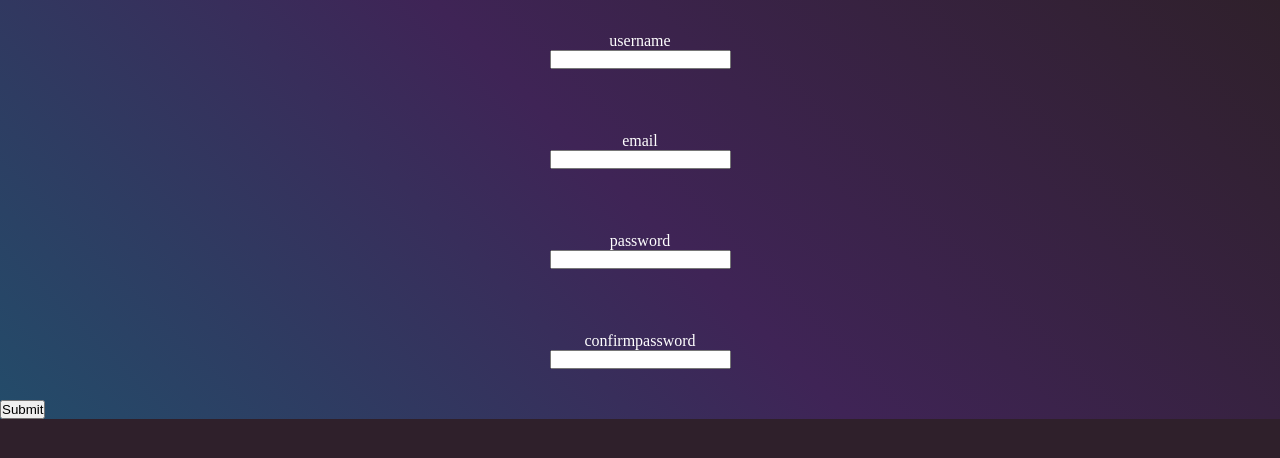
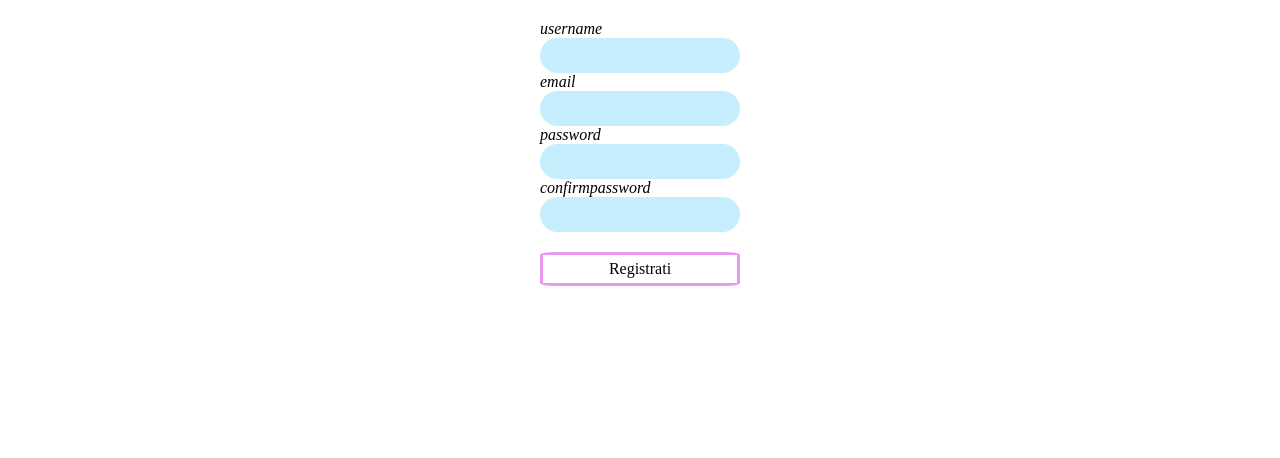
Before and after one commit to GiovanniCaiazzo01/Auth-MERN-MOLECULER, a React (Create React App) app in the folder client/: page / in a window 1280 px wide. Shown: the top 458 px of the page. Built offline with nearby package versions, Linux system fonts and the light colour scheme.

Commit message:
stesso commit di prima

```diff
--- /dev/null
+++ b/client/src/components/pieces/Button/Button.js
@@ -0,0 +1,13 @@
+import "./button.css";
+const Button = ({ text }) => {
+  return (
+    <>
+      <div className="form-button">
+        <button type="submit" value="Submit">
+          {text}
+        </button>
+      </div>
+    </>
+  );
+};
+export default Button;
--- /dev/null
+++ b/client/src/components/pieces/Button/button.css
@@ -0,0 +1,18 @@
+.form-button {
+  margin-top: 20px;
+  border-color: rgb(234, 151, 240);
+  border-style: solid;
+  border-radius: 8%;
+  text-align: center;
+  color: black;
+}
+
+button {
+  background: none;
+  color: inherit;
+  border: none;
+  padding: 5px 5px;
+  font: inherit;
+  cursor: pointer;
+  outline: inherit;
+}
--- a/client/src/components/pieces/GeneralError/GeneralError.js
+++ b/client/src/components/pieces/GeneralError/GeneralError.js
@@ -1,5 +1,10 @@
 import React from "react";
+import "./generalError.css";
 
-export const GeneralError = () => {
-  return <p>Ciao</p>;
+export const GeneralError = ({ text }) => {
+  return (
+    <div className="error-container">
+      <p>{text}</p>
+    </div>
+  );
 };
--- /dev/null
+++ b/client/src/components/pieces/GeneralError/generalError.css
@@ -0,0 +1,10 @@
+.error-container {
+  background-color: red;
+  width: 400px;
+  text-align: center;
+  border-radius: 21px;
+  margin: 0 auto;
+}
+p {
+  color: white;
+}
--- /dev/null
+++ b/client/src/components/pieces/InputWithLabel/InputWithLabel.css
@@ -0,0 +1,12 @@
+.form-label {
+  color: black;
+  font-style: italic;
+}
+.form-input input {
+  -webkit-appearance: none;
+  border-radius: 18px;
+  border: 0;
+  background: rgb(198, 238, 252);
+  padding: 10px;
+  width: 200px;
+}
--- a/client/src/components/pieces/InputWithLabel/InputWithLabel.js
+++ b/client/src/components/pieces/InputWithLabel/InputWithLabel.js
@@ -1,3 +1,5 @@
+import "./InputWithLabel.css";
+
 const InputWithLabel = ({ type, id, name, value, onChange, required }) => {
   return (
     <>
--- a/client/src/components/register/Register.js
+++ b/client/src/components/register/Register.js
@@ -1,8 +1,11 @@
-import { useState, useEffect } from "react";
+import { useState } from "react";
 import axios from "axios";
+import InputWithLabel from "../pieces/InputWithLabel/InputWithLabel";
+import Button from "../pieces/Button/Button";
+import { GeneralError } from "../pieces/GeneralError/GeneralError";
+import {} from "../pieces/GeneralError/GeneralError";
+import "./register.css";
 
-import "./register.css";
-import InputWithLabel from "../pieces/InputWithLabel/InputWithLabel";
 export const Register = () => {
   const [username, setUsername] = useState("");
   const [email, setEmail] = useState("");
@@ -26,7 +29,7 @@ export const Register = () => {
 
   return (
     <>
-      <div className="fornContainer">
+      <div className="form-container">
         <form onSubmit={registerHandler}>
           <InputWithLabel
             type="text"
@@ -63,13 +66,11 @@ export const Register = () => {
             required={true}
             onChange={(e) => setConfirmpassword(e.target.value)}
           />
-          <button type="submit" value="Submit">
-            Submit
-          </button>
+          <Button text="Registrati" />
         </form>
+      </div>
 
-        {error === false ? <h1>{message}</h1> : <h1>{message}</h1>}
-      </div>
+      {error === false ? <GeneralError text={message} /> : <h1>{message}</h1>}
     </>
   );
 };
--- a/client/src/components/register/register.css
+++ b/client/src/components/register/register.css
@@ -1,33 +1,6 @@
-* {
-  margin: 0;
-  padding: 0;
-  box-sizing: border-box;
-}
-
-body {
-  background-color: #2f202b;
-  background-image: linear-gradient(
-    225deg,
-    #2f202b 0%,
-    #3f2456 50%,
-    #234c6a 100%
-  );
-  background-repeat: no-repeat;
-  background-size: cover;
-}
-
-.form {
-  width: 200px;
-  height: 100px;
-  margin: 0 auto;
-  padding: 10px 10px;
-
+.form-container {
   display: flex;
   flex-direction: column;
   align-items: center;
-  justify-content: center;
+  padding: 20px 40px;
 }
-
-.form-label {
-  color: white;
-}
```
Also changed, not shown: 2 other files (tests, documents, lock files or other folders).
